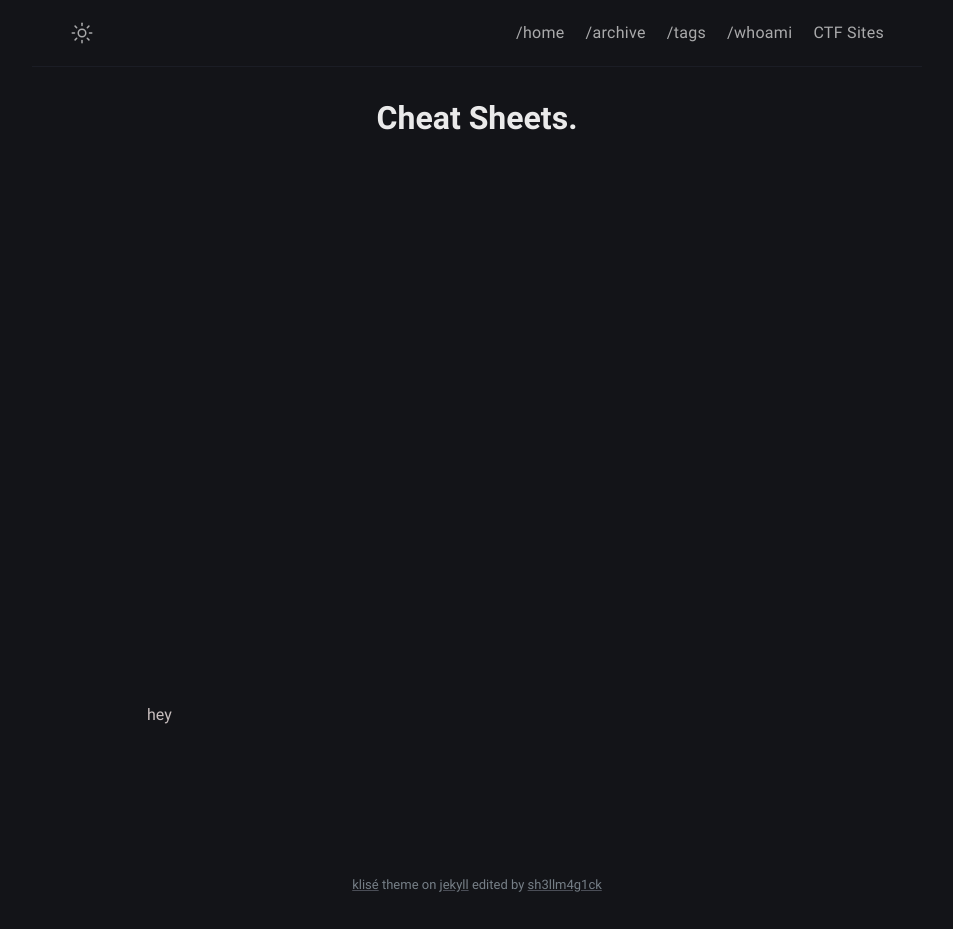
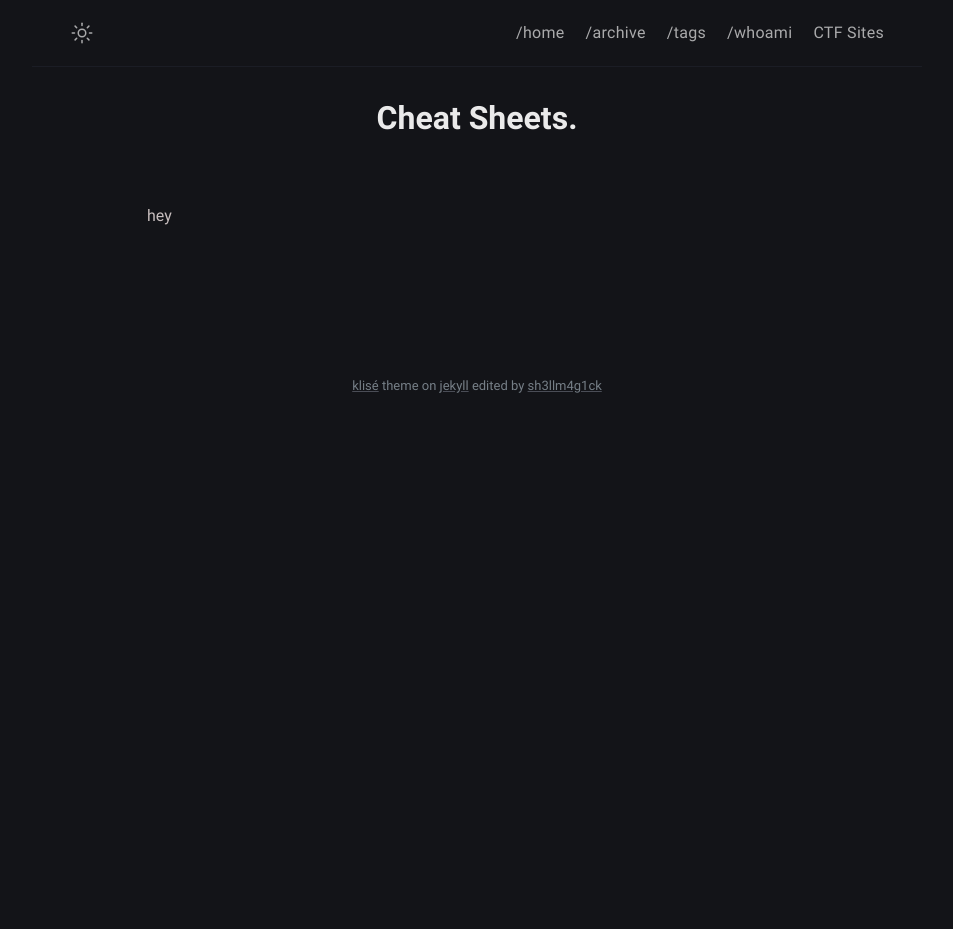
Before and after one commit to sh3llm4g1ck/sh3llm4g1ck.github.io, a Jekyll site: the page built from cheatsheets.md, in a window 1280 px wide. Shown: the whole page, without its empty margins (163-1116 px from the left). Built offline with Jekyll 4.4.1, drawn with Linux system fonts in a browser that asks for light colours; after the commit the page ends 900 px from its top, so only the background shows below that.

Commit message:
Update _post.scss

```diff
--- a/_sass/klise/_post.scss
+++ b/_sass/klise/_post.scss
@@ -69,7 +69,7 @@
 
 // Post content
 .page-content {
-  padding-top: 500px;
+  padding-top: 1px;
 
   iframe {
     text-align: center;
```
